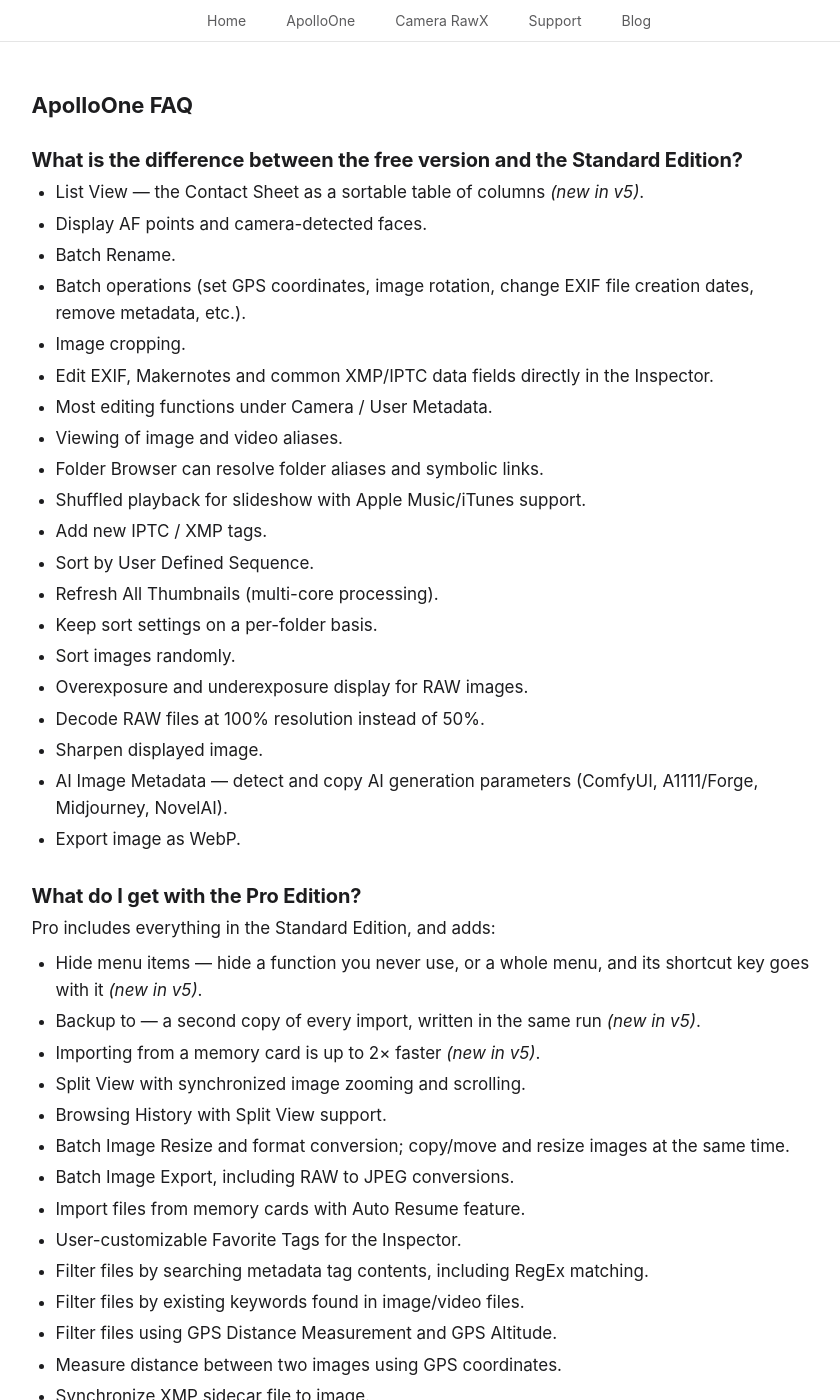
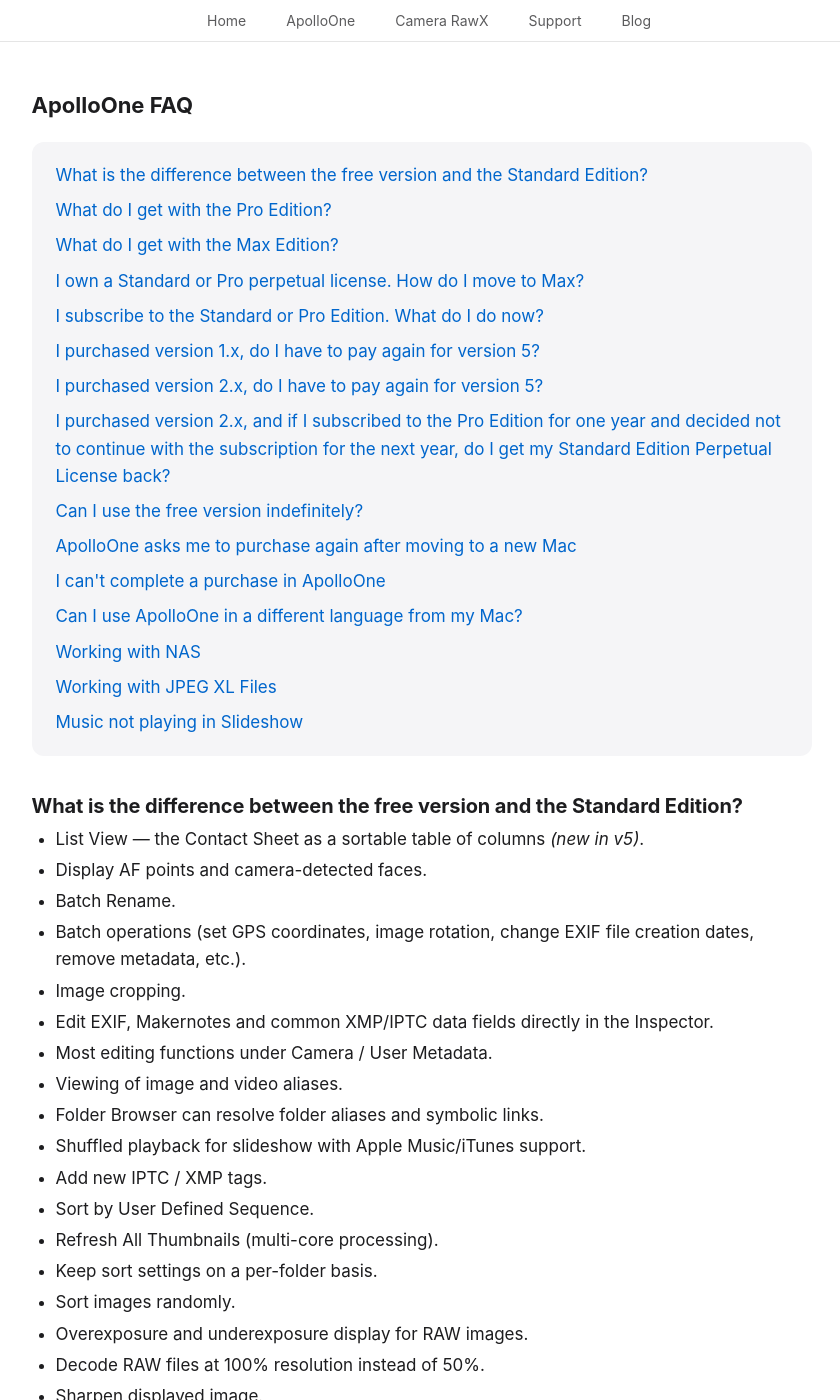
Before and after one commit to anogeissus/anogeissus.com, a Jekyll site: the page apolloone-faq.html, which Jekyll copies as it is, in a window 1280 px wide and 1400 px high. Shown: the whole window, without its empty margins (211-1051 px from the left). Built offline with Jekyll 4.4.1, drawn with Linux system fonts in a browser that asks for light colours; some web fonts are replaced.

Commit message:
ApolloOne FAQ: topic index at the top — every question listed as a link that jumps to its answer; each question now has its own #id to send to customers

```diff
--- a/apolloone-faq.html
+++ b/apolloone-faq.html
@@ -10,6 +10,29 @@
 
     <link rel="canonical" href="https://anogeissus.com/apolloone-faq.html">
     <link rel="stylesheet" href="css/style.css?v=26">
+    <style>
+        .faq-index {
+            list-style: none;
+            margin: 0 0 40px 0 !important;
+            padding: 20px 24px;
+            background: #f5f5f7;
+            border-radius: 12px;
+        }
+        .faq-index li {
+            margin-bottom: 8px;
+        }
+        .faq-index li:last-child {
+            margin-bottom: 0;
+        }
+        .legal-content h2[id] {
+            scroll-margin-top: 60px;
+        }
+        @media (prefers-color-scheme: dark) {
+            .faq-index {
+                background: #1d1d1f;
+            }
+        }
+    </style>
 
     <script type="application/ld+json">
     {
@@ -138,7 +161,25 @@
     <div class="legal-content">
         <h1>ApolloOne FAQ</h1>
 
-        <h2>What is the difference between the free version and the Standard Edition?</h2>
+        <ul class="faq-index">
+            <li><a href="#standard-edition">What is the difference between the free version and the Standard Edition?</a></li>
+            <li><a href="#pro-edition">What do I get with the Pro Edition?</a></li>
+            <li><a href="#max-edition">What do I get with the Max Edition?</a></li>
+            <li><a href="#perpetual-to-max">I own a Standard or Pro perpetual license. How do I move to Max?</a></li>
+            <li><a href="#subscription-to-max">I subscribe to the Standard or Pro Edition. What do I do now?</a></li>
+            <li><a href="#version-1">I purchased version 1.x, do I have to pay again for version 5?</a></li>
+            <li><a href="#version-2">I purchased version 2.x, do I have to pay again for version 5?</a></li>
+            <li><a href="#version-2-pro-subscription">I purchased version 2.x, and if I subscribed to the Pro Edition for one year and decided not to continue with the subscription for the next year, do I get my Standard Edition Perpetual License back?</a></li>
+            <li><a href="#free-version">Can I use the free version indefinitely?</a></li>
+            <li><a href="#new-mac">ApolloOne asks me to purchase again after moving to a new Mac</a></li>
+            <li><a href="#purchase-fails">I can't complete a purchase in ApolloOne</a></li>
+            <li><a href="#app-language">Can I use ApolloOne in a different language from my Mac?</a></li>
+            <li><a href="#nas">Working with NAS</a></li>
+            <li><a href="#jpeg-xl">Working with JPEG XL Files</a></li>
+            <li><a href="#slideshow-music">Music not playing in Slideshow</a></li>
+        </ul>
+
+        <h2 id="standard-edition">What is the difference between the free version and the Standard Edition?</h2>
         <ul>
             <li>List View — the Contact Sheet as a sortable table of columns <em>(new in v5)</em>.</li>
             <li>Display AF points and camera-detected faces.</li>
@@ -162,7 +203,7 @@
             <li>Export image as WebP.</li>
         </ul>
 
-        <h2>What do I get with the Pro Edition?</h2>
+        <h2 id="pro-edition">What do I get with the Pro Edition?</h2>
         <p>Pro includes everything in the Standard Edition, and adds:</p>
         <ul>
             <li>Hide menu items — hide a function you never use, or a whole menu, and its shortcut key goes with it <em>(new in v5)</em>.</li>
@@ -195,7 +236,7 @@
             <li>HDR Histogram, multi-band overexposure visualizer and EV readout.</li>
         </ul>
 
-        <h2>What do I get with the Max Edition?</h2>
+        <h2 id="max-edition">What do I get with the Max Edition?</h2>
         <p>Max includes everything in the Standard and Pro Editions, and adds:</p>
         <ul>
             <li>Tabs and multiple windows — browse several folders at the same time, each tab with its own selection, filters and sort order.</li>
@@ -212,28 +253,28 @@
         <p>Every installation begins with a 14-day Max Edition free trial. Nothing is charged when it ends; ApolloOne reverts to the Free Edition until you choose a subscription or a perpetual license.</p>
         <p>We do not quote prices here. Open the purchase window in ApolloOne and the App Store returns the price for your own country, in your own currency, with local taxes and fees already applied.</p>
 
-        <h2>I own a Standard or Pro perpetual license. How do I move to Max?</h2>
+        <h2 id="perpetual-to-max">I own a Standard or Pro perpetual license. How do I move to Max?</h2>
         <p>There is an upgrade price for you. ApolloOne knows which license you already own, so it applies the reduced price itself. Choose <strong>ApolloOne &gt; Purchase Max Edition Perpetual License…</strong> and the price shown is the one for your license, returned by the App Store in your own currency for your own country.</p>
         <p>To try it first, <strong>ApolloOne &gt; 14-Day Max Edition Free Trial…</strong> gives you the Max Edition for two weeks, with nothing charged when it ends.</p>
         <p>The upgrade price is for perpetual owners. A Standard or Pro <em>subscription</em> does not qualify for it; see the next question for how subscriptions work.</p>
 
-        <h2>I subscribe to the Standard or Pro Edition. What do I do now?</h2>
+        <h2 id="subscription-to-max">I subscribe to the Standard or Pro Edition. What do I do now?</h2>
         <p>There is nothing to cancel first. Standard, Pro and Max sit in one subscription group, so choosing <strong>ApolloOne &gt; 1-Year Max Subscription…</strong> is an upgrade within it. Apple stops your current subscription, refunds the unused part of it, and starts Max straight away, so you are not paying for two editions at once.</p>
         <p>You can also stay where you are. Your Standard or Pro subscription keeps working as before, and it covers the same features in Version 5 that it covers today. The Max features are additions on top of it.</p>
 
-        <h2>I purchased version 1.x, do I have to pay again for version 5?</h2>
+        <h2 id="version-1">I purchased version 1.x, do I have to pay again for version 5?</h2>
         <p>There is no need to pay again. You receive a perpetual Standard Edition license in version 5, and every Standard Edition feature is available to you. Version 5 also starts with a 14-day Max Edition free trial, so you can try the Pro and Max features before deciding.</p>
 
-        <h2>I purchased version 2.x, do I have to pay again for version 5?</h2>
+        <h2 id="version-2">I purchased version 2.x, do I have to pay again for version 5?</h2>
         <p>For version 2 paid users, you receive a perpetual license for the Standard Edition in version 5. Every feature you had in version 2 is still there, along with the new Standard Edition features. You can explore the Pro and Max features by starting the 14-day Max Edition free trial.</p>
 
-        <h2>I purchased version 2.x, and if I subscribed to the Pro Edition for one year and decided not to continue with the subscription for the next year, do I get my Standard Edition Perpetual License back?</h2>
+        <h2 id="version-2-pro-subscription">I purchased version 2.x, and if I subscribed to the Pro Edition for one year and decided not to continue with the subscription for the next year, do I get my Standard Edition Perpetual License back?</h2>
         <p>YES! When you decide not to renew, your Standard Edition Perpetual License comes back. We continue to improve ApolloOne, and new features arrive in the Max Edition first.</p>
 
-        <h2>Can I use the free version indefinitely?</h2>
+        <h2 id="free-version">Can I use the free version indefinitely?</h2>
         <p>Sure you can! However, a message will popup reminding you to purchase a subscription after using the free version for 14 days. We hope you enjoy using ApolloOne!</p>
 
-        <h2>ApolloOne asks me to purchase again after moving to a new Mac</h2>
+        <h2 id="new-mac">ApolloOne asks me to purchase again after moving to a new Mac</h2>
         <ul>
             <li>Your license is tied to your Apple ID, not the old Mac.</li>
             <li>Choose ApolloOne &gt; Restore Purchase from the menu bar.</li>
@@ -260,19 +301,19 @@
             <li>To switch back, remove ApolloOne from that list.</li>
         </ul>
 
-        <h2>Working with NAS</h2>
+        <h2 id="nas">Working with NAS</h2>
         <p>Apple has discontinued the support for AFP (Apple Filing Protocol) since macOS 10.9. Apple currently recommend SMB networking protocol when connecting to a NAS device. Current AFP implementation (up and including macOS Monterey and Ventura) is very buggy and can cause ApolloOne to appear to hang when accessing a NAS folder.</p>
         <p>To work around this bug, you need to remove all network folders you added in ApolloOne. Then login to your NAS and enable SMB protocol (if not already enabled). Then disable AFP protocol. You may lose connection to your NAS once AFP is disabled. You will need to reconnect to the NAS using Finder and macOS will use the SMB protocol instead.</p>
         <p>Once AFP is disabled, you can add your network folders back to Places in ApolloOne.</p>
 
-        <h2>Working with JPEG XL Files</h2>
+        <h2 id="jpeg-xl">Working with JPEG XL Files</h2>
         <p>ApolloOne may not be able to display metadata with certain JPEG XL files. You need to install CPAN Brotli module in order to decode these JPEG XL metadata.</p>
         <p>To do so, open Terminal, and type:</p>
         <p><code>sudo cpan -i IO::Uncompress::Brotli</code></p>
         <p>You will be asked for your login password, assuming you have administrator privilege.</p>
         <p>This may take a few minutes to install. Once installation is complete, you should be able to see all the metadata with your JPEG XL files.</p>
 
-        <h2>Music not playing in Slideshow</h2>
+        <h2 id="slideshow-music">Music not playing in Slideshow</h2>
         <p>Under newer versions of macOS such as Sequoia, you may need to add permission to allow ApolloOne to access the music tracks and playlists in Apple Music. Usually, ApolloOne will prompt you for permission when you start the Slideshow to allow access to Apple Music. If you answered "Don't Allow", you can add this permission back later on under System Settings.</p>
         <p>Go to System Settings > Privacy & Security > Media & Apple Music</p>
         <p>Add ApolloOne to the list to allow access to Apple Music.</p>
```
